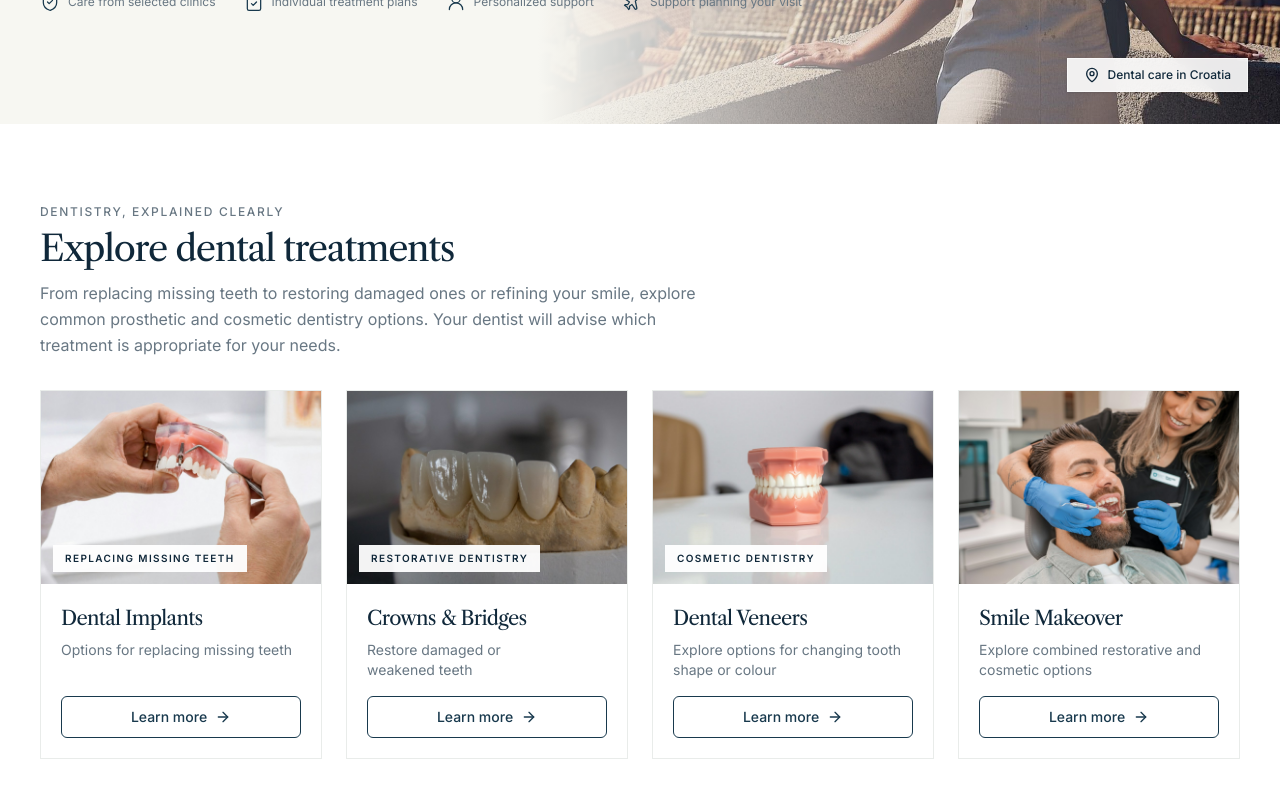
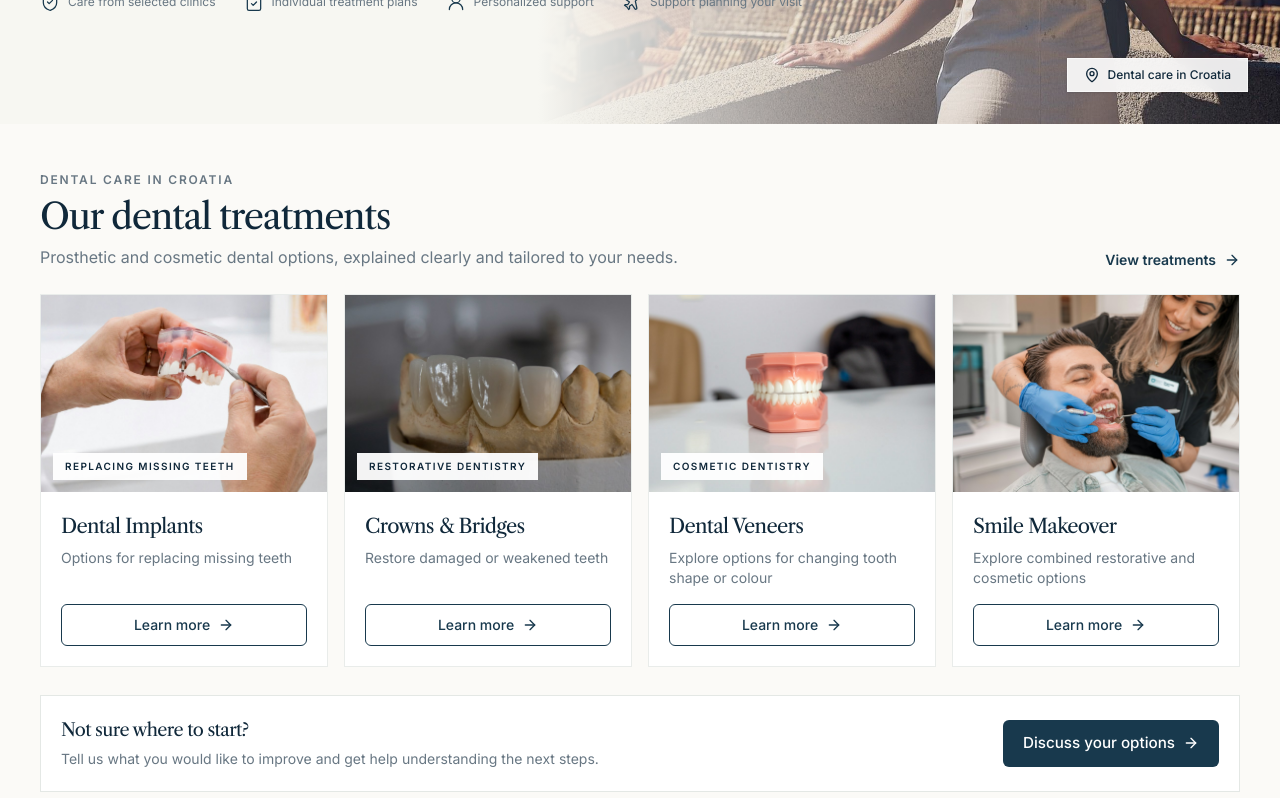
Before and after one commit to ivansusac2209/SmileCroatia, a Vue app: page / in a window 1280 px wide. Shown: the part 780-1578 px from the top of the page. Built offline with nearby package versions, Linux system fonts and the light colour scheme.

Commit message:
Align treatment grid with premium homepage mockup

```diff
--- a/src/components/home/FeaturedPackages.vue
+++ b/src/components/home/FeaturedPackages.vue
@@ -6,24 +6,25 @@ import { packages } from '@/data/home'
 </script>
 
 <template>
-  <section id="dental-treatments" class="scroll-mt-24 py-14 lg:py-20" aria-labelledby="packages-title">
+  <section id="dental-treatments" class="scroll-mt-24 bg-[#fbfaf7] py-8 lg:py-12" aria-labelledby="packages-title">
     <div class="container-page">
-      <p class="text-xs font-medium tracking-[0.14em] text-muted">DENTISTRY, EXPLAINED CLEARLY</p>
-      <h2 id="packages-title" class="mt-2 text-3xl text-navy-900 lg:text-4xl">Explore dental treatments</h2>
-      <p class="mt-3 max-w-2xl leading-relaxed text-muted">
-        From replacing missing teeth to restoring damaged ones or refining your smile, explore common prosthetic and cosmetic dentistry options. Your dentist will advise which treatment is appropriate for your needs.
-      </p>
-      <div class="mt-8 grid gap-6 sm:grid-cols-2 lg:grid-cols-4">
+      <div class="flex flex-col justify-between gap-3 sm:flex-row sm:items-end">
+        <div>
+          <p class="text-xs font-semibold tracking-[0.15em] text-muted">DENTAL CARE IN CROATIA</p>
+          <h2 id="packages-title" class="mt-2 text-3xl text-navy-900 lg:text-4xl">Our dental treatments</h2>
+          <p class="mt-2 max-w-2xl leading-relaxed text-muted">Prosthetic and cosmetic dental options, explained clearly and tailored to your needs.</p>
+        </div>
+        <a href="#dental-treatments" class="inline-flex items-center gap-2 text-sm font-semibold text-navy-800">View treatments <ArrowRight class="size-4" /></a>
+      </div>
+      <div class="mt-6 grid gap-4 sm:grid-cols-2 lg:grid-cols-4">
         <PackageCard v-for="pkg in packages" :key="pkg.title" :pkg="pkg" />
       </div>
-      <div class="mt-10 flex flex-col items-start justify-between gap-4 border border-line/80 bg-white p-6 sm:flex-row sm:items-center lg:p-8">
+      <div class="mt-7 flex flex-col items-start justify-between gap-4 border border-line bg-white p-5 sm:flex-row sm:items-center">
         <div>
-          <h3 class="text-xl text-navy-900">Not sure where to start?</h3>
-          <p class="mt-1 max-w-xl text-sm leading-relaxed text-muted">Tell us what you would like to improve. We’ll help you understand the next steps and what to discuss with a dental professional.</p>
+          <h3 class="text-lg text-navy-900">Not sure where to start?</h3>
+          <p class="mt-1 text-sm leading-relaxed text-muted">Tell us what you would like to improve and get help understanding the next steps.</p>
         </div>
-        <BaseButton :to="{ name: 'contact-details' }" class="shrink-0">
-          Discuss your options <ArrowRight class="size-4" />
-        </BaseButton>
+        <BaseButton :to="{ name: 'contact-details' }" class="shrink-0">Discuss your options <ArrowRight class="size-4" /></BaseButton>
       </div>
     </div>
   </section>
```
